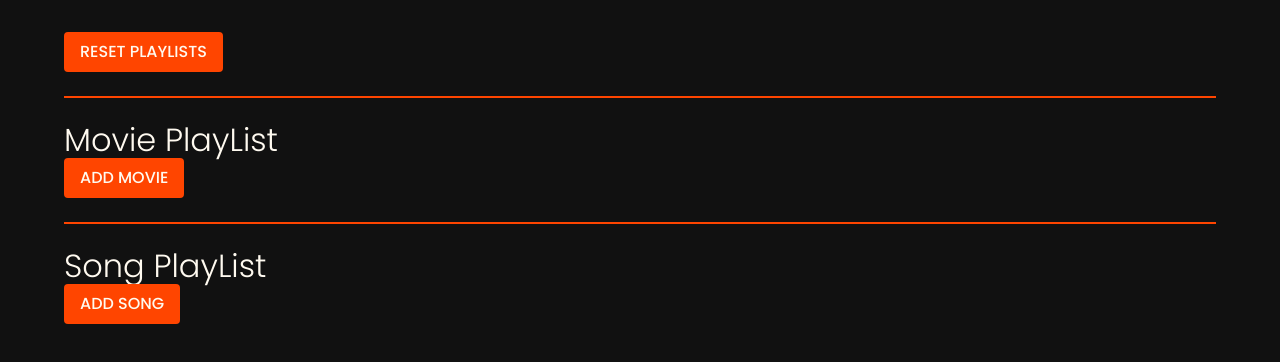
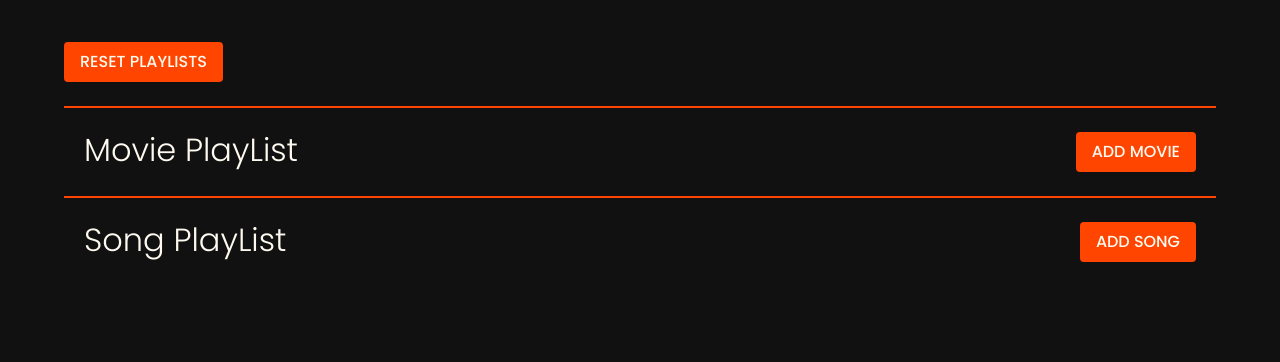
Before and after one commit to Nimira43/Redux-Playlists, a React (Create React App) app: page / in a window 1280 px wide. Shown: the top 362 px of the page. Built offline with nearby package versions, Linux system fonts and the light colour scheme.

Commit message:
Styling completed for the moment.

```diff
--- a/src/styles.css
+++ b/src/styles.css
@@ -3,8 +3,6 @@
 * {
   font-family: 'Poppins', sans-serif;
   font-weight: 300;
-  margin: 0;
-  padding: 0;
 }
 
 body {
@@ -65,3 +63,14 @@ ul {
 h3 {
   margin: 0 !important;
 }
+
+.table-header {
+  display: flex;
+  justify-content: space-between;
+  flex-wrap: wrap;
+  margin: 20px;
+}
+
+.container > button {
+  margin-top: 10px;
+}
```
